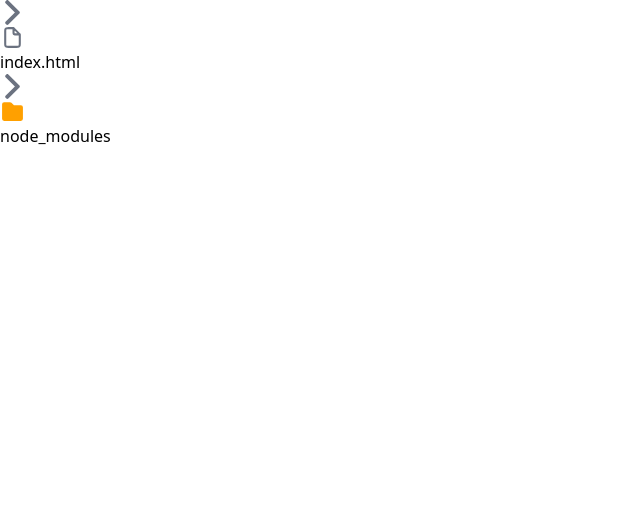
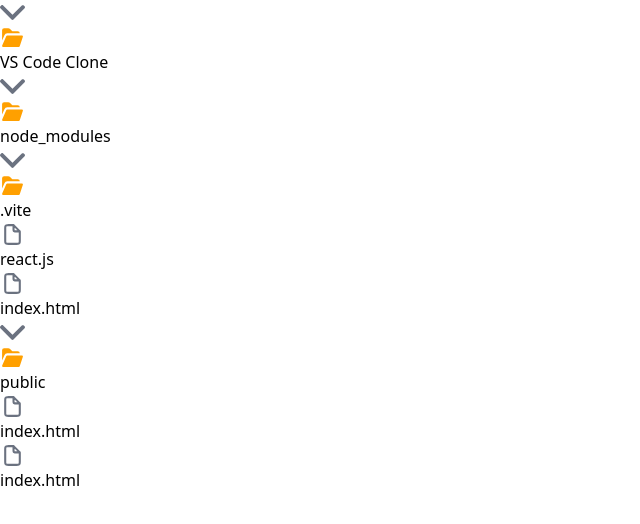
Before and after one commit to mahmoud-saeed1/vscode-clone, a React (Vite) app: page / in a window 1280 px wide. Shown: the top 524 px of the page, without its empty margins (0-640 px from the left). Built offline with nearby package versions, Linux system fonts and the light colour scheme.

Commit message:
Add RecursiveFile Componente

```diff
--- a/src/App.jsx
+++ b/src/App.jsx
@@ -1,11 +1,10 @@
-import FileComponent from "./components/FileComponent";
-import FolderComponent from "./components/FolderComponent";
+import RecursiveFile from "./components/RecursiveFile";
+import { fileTree } from "./data/FileTree";
 
 function App() {
   return (
     <div className="bg-black h-svh">
-      <FileComponent fileName="index.html" />
-      <FolderComponent folderName="node_modules" />
+      <RecursiveFile fileTree={fileTree} />
     </div>
   );
 }
--- a/src/components/FileComponent.tsx
+++ /dev/null
@@ -1,21 +0,0 @@
-import React from "react";
-import { File, RightArrow } from "./SVG/File";
-
-const FileComponent = ({ fileName }: { fileName: string }) => {
-  return (
-    <div>
-      <div className="flex items-center">
-        <RightArrow className="w-4 h-4" />
-        <span className="mr-2">
-          <File />
-        </span>
-
-        <span className="text-white font-semibold tracking-wider">
-          {fileName}
-        </span>
-      </div>
-    </div>
-  );
-};
-
-export default FileComponent;
--- a/src/components/FolderComponent.tsx
+++ /dev/null
@@ -1,21 +0,0 @@
-import React from "react";
-import { ClosedFolder, RightArrow } from "./SVG/File";
-
-const FolderComponent = ({ folderName }: { folderName: string }) => {
-  return (
-    <div>
-      <div className="flex items-center">
-        <RightArrow className="w-4 h-4"/>
-        <span className="mr-2">
-          <ClosedFolder />
-        </span>
-
-        <span className="text-white font-semibold tracking-wider">
-          {folderName}
-        </span>
-      </div>
-    </div>
-  );
-};
-
-export default FolderComponent;
--- /dev/null
+++ b/src/components/RecursiveFile.tsx
@@ -0,0 +1,35 @@
+import React, { useState } from 'react'
+import { IFileTree } from '../interfaces/index.tsx.tsx'
+import { BottomArrow, ClosedFolder, File, OpenedFolder, RightArrow } from './SVG/File.tsx';
+
+interface IRecursiveComponent {
+    fileTree: IFileTree
+}
+
+const RecursiveFile = ({ fileTree }: IRecursiveComponent) => {
+    const { name, isFolder, children } = fileTree;
+
+    /*~~~~~~~~$ States $~~~~~~~~*/
+    const [isOpeningFile, setIsOpeningFile] = useState<boolean>(true);
+
+
+    /*~~~~~~~~$ Handlers $~~~~~~~~*/
+    const OpeningToggle = () => setIsOpeningFile(prev => !prev)
+
+    return (
+        <div className='mb-2 ml-3' >
+            <button className="flex items-center mb-2" onClick={OpeningToggle}>
+                <div className="mr-2">
+                    {isFolder ? <div>{isOpeningFile ? <div className='flex items-center space-x-2'><BottomArrow /><OpenedFolder /></div> : <div className='flex items-center space-x-2'><RightArrow /><ClosedFolder /></div>}</div> : <File />}
+                </div>
+
+                <span className="text-white font-semibold tracking-wider">
+                    {name}
+                </span>
+            </button>
+            {children && isOpeningFile && children.map((fileTree, idx) => (<RecursiveFile key={idx} fileTree={fileTree} />))}
+        </div>
+    )
+}
+
+export default RecursiveFile
--- a/src/components/SVG/File.tsx
+++ b/src/components/SVG/File.tsx
@@ -16,7 +16,7 @@
   </svg>
 );
 
-export const DownArrow = ({ className = "", ...rest }: IIcon) => (
+export const BottomArrow = ({ className = "", ...rest }: IIcon) => (
   <svg
     xmlns="http://www.w3.org/2000/svg"
     xmlSpace="preserve"
@@ -41,6 +41,19 @@
     <path d="M20 6h-6.59L11 3.59A2 2 0 0 0 9.59 3H4a2 2 0 0 0-2 2v14a2 2 0 0 0 2 2h16a2 2 0 0 0 2-2V8a2 2 0 0 0-2-2Z" />
   </svg>
 );
+export const OpenedFolder = ({ className = "", ...rest }: IIcon) => (
+  <svg
+    xmlns="http://www.w3.org/2000/svg"
+
+    fill="#FFA000"
+    viewBox="0 0 24 24"
+    className={`${className}`}
+    {...svgStyle}
+    {...rest}
+  >
+    <path d="M19 8H7a3 3 0 0 0-2.74 1.78L2 14.87V5a2 2 0 0 1 2-2h4a2.05 2.05 0 0 1 1.4.56L11.83 6H17a2 2 0 0 1 2 2Zm2.81 2.42A1 1 0 0 0 21 10H7a1 1 0 0 0-.91.59l-4 9A1 1 0 0 0 3 21h15a1 1 0 0 0 .95-.68l3-9a1 1 0 0 0-.14-.9Z" />
+  </svg>
+);
 
 export const File = ({ className = "", ...rest }: IIcon) => (
   <svg
--- a/src/data/FileTree.ts
+++ b/src/data/FileTree.ts
@@ -1,15 +1,26 @@
-interface IFileTree {
-  name: string;
-  isFolder: boolean;
-  children?: IFileTree[]; //! only for folders
-  content?: string; //! only for files
-}
+import { IFileTree } from "../interfaces/index.tsx";
 
 export const fileTree: IFileTree = {
   name: "VS Code Clone",
   isFolder: true,
   children: [
-    { name: "node_modules", isFolder: false },
+    {
+      name: "node_modules",
+      isFolder: true,
+      children: [
+        {
+          name: ".vite",
+          isFolder: true,
+          children: [{ name: "react.js", isFolder: false }],
+        },
+        { name: "index.html", isFolder: false },
+        {
+          name: "public",
+          isFolder: true,
+          children: [{ name: "index.html", isFolder: false }],
+        },
+      ],
+    },
     { name: "index.html", isFolder: false },
   ],
 };
```
Also changed, not shown: src/interfaces/index.tsx.tsx (+7 -0 lines).
